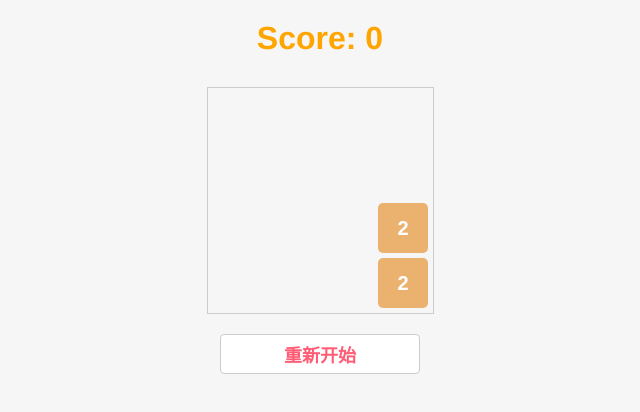
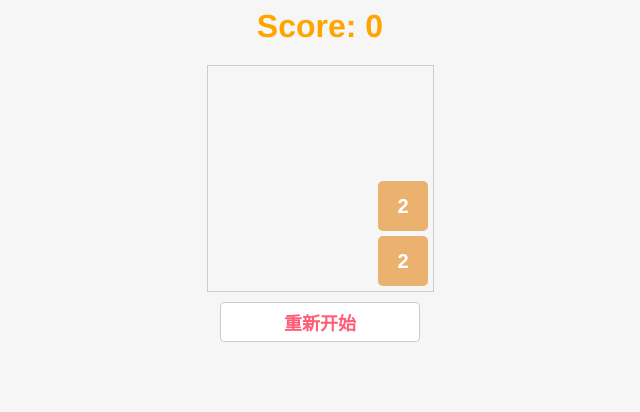
Before and after one commit to loij86/vue2048, a Vue app: page /#/ in a window 1280 px wide. Shown: the top 412 px of the page, without its empty margins (320-960 px from the left). Built offline with nearby package versions, Linux system fonts and the light colour scheme.

Commit message:
优化页面

```diff
--- a/src/App.vue
+++ b/src/App.vue
@@ -17,7 +17,7 @@ export default {
   -moz-osx-font-smoothing: grayscale;
   text-align: center;
   color: #2c3e50;
-  margin-top: 20px;
+  margin-top: 5px;
 }
 body{
   background-color: #f6f6f6;
--- a/src/components/Hello.vue
+++ b/src/components/Hello.vue
@@ -328,7 +328,7 @@
   span.value512{ background-color:#7aeb6f; }
   span.value1024{ background-color:#e4eb6f; }
   .btn{
-    margin-top:20px;
+    margin-top:10px;
     width:200px;
     height:40px;
     outline: none;
@@ -341,7 +341,7 @@
   }
   .score{
     margin-top:0;
-    margin-bottom:30px;
+    margin-bottom:20px;
     color:orange;
   }
   /*.modalshow-leave-active{*/
```
Also changed, not shown: 7 other files (tests, documents, lock files or other folders).
